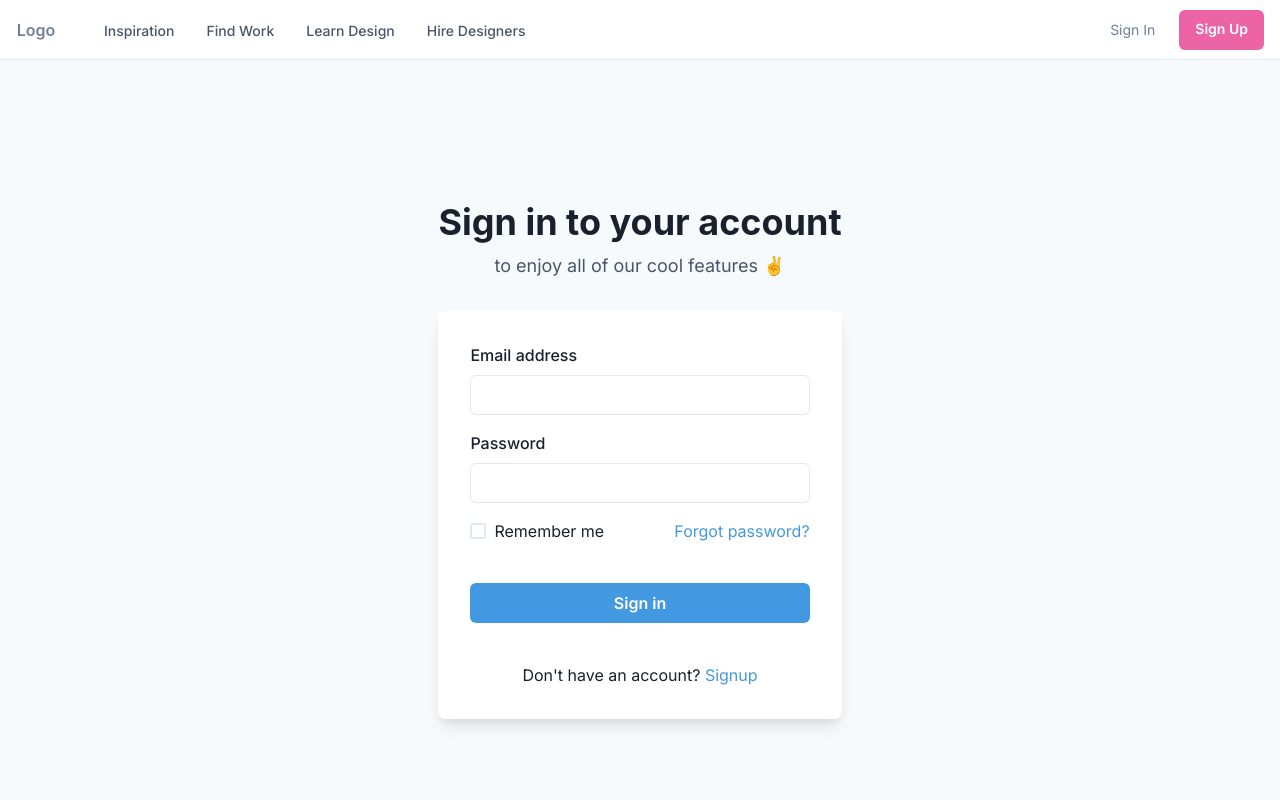
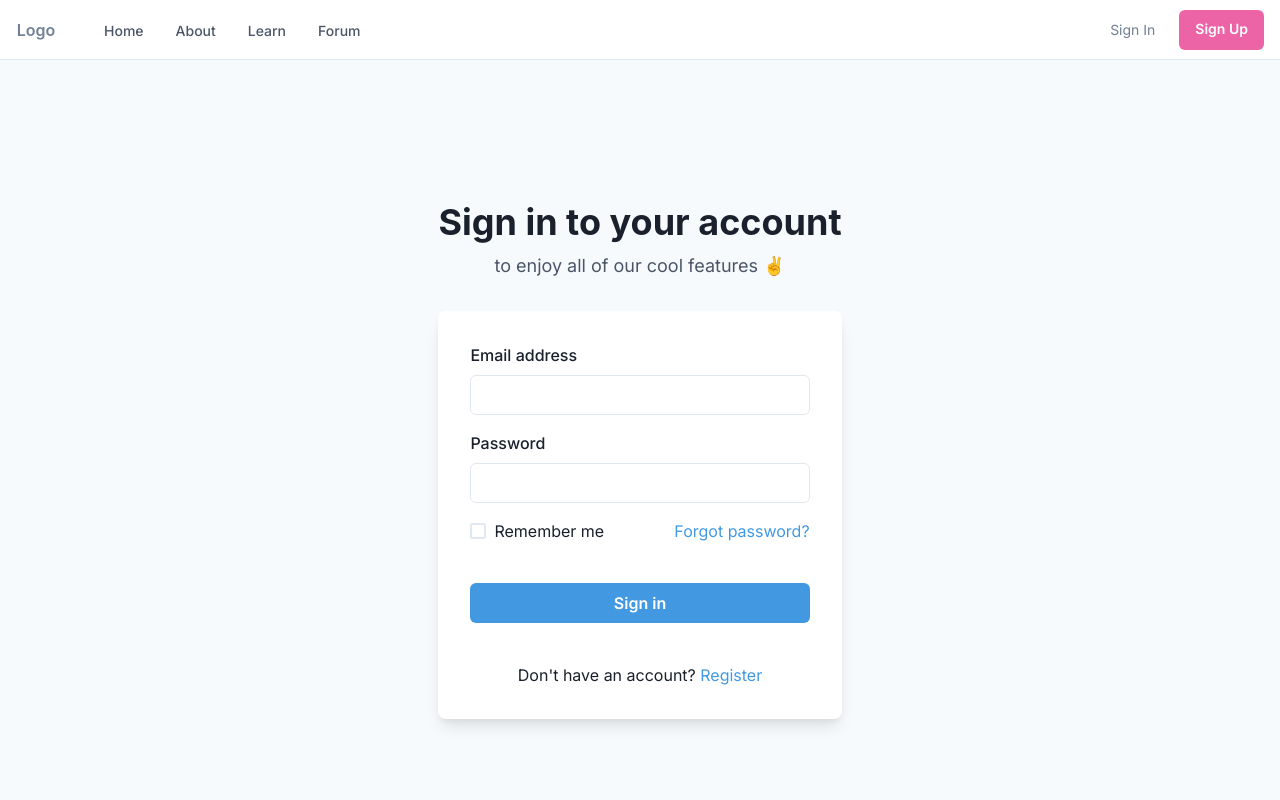
Before and after one commit to Alschematix/StudyProject, a Next.js app in the folder ewp/: page /signin in a window 1280 px wide. Shown: the top 800 px of the page. Built offline with nearby package versions, Linux system fonts and the light colour scheme.

Commit message:
feat: navbar links - edited navbar links to match the figma design - linked signin page and signup page together in the form - edited README instructions for installation of dependencies

```diff
--- a/ewp/src/app/signin/page.tsx
+++ b/ewp/src/app/signin/page.tsx
@@ -64,7 +64,7 @@ export default function SignInPage() {
                 Sign in
               </Button>
               <Text align={'center'}>
-                Don't have an account? <Link color={'blue.400'}>Signup</Link>
+                Don't have an account? <Link color={'blue.400'} href="signup">Register</Link>
               </Text>
             </Stack>
           </Stack>
--- a/ewp/src/app/signup/page.tsx
+++ b/ewp/src/app/signup/page.tsx
@@ -88,7 +88,7 @@ export default function SignUpPage() {
             </Stack>
             <Stack pt={6}>
               <Text align={'center'}>
-                Already a user? <Link color={'blue.400'}>Login</Link>
+                Already a user? <Link color={'blue.400'} href="signin">Login</Link>
               </Text>
             </Stack>
           </Stack>
--- a/ewp/src/components/NavBar.tsx
+++ b/ewp/src/components/NavBar.tsx
@@ -244,41 +244,30 @@ interface NavItem {
 
 const NAV_ITEMS: Array<NavItem> = [
   {
-    label: 'Inspiration',
+    label: 'Home',
+    href: "/"
+  },
+  {
+    label: 'About',
     children: [
       {
-        label: 'Explore Design Work',
-        subLabel: 'Trending Design to inspire you',
+        label: 'The team',
+        subLabel: 'Learn about the creators',
         href: '#',
       },
       {
-        label: 'New & Noteworthy',
-        subLabel: 'Up-and-coming Designers',
+        label: 'The mission',
+        subLabel: 'What we\'re here to do',
         href: '#',
       },
     ],
   },
   {
-    label: 'Find Work',
-    children: [
-      {
-        label: 'Job Board',
-        subLabel: 'Find your dream design job',
-        href: '#',
-      },
-      {
-        label: 'Freelance Projects',
-        subLabel: 'An exclusive list for contract work',
-        href: '#',
-      },
-    ],
-  },
-  {
-    label: 'Learn Design',
+    label: 'Learn',
     href: '#',
   },
   {
-    label: 'Hire Designers',
+    label: 'Forum',
     href: '#',
   },
 ]
```
Also changed, not shown: 2 other files (tests, documents, lock files or other folders).
